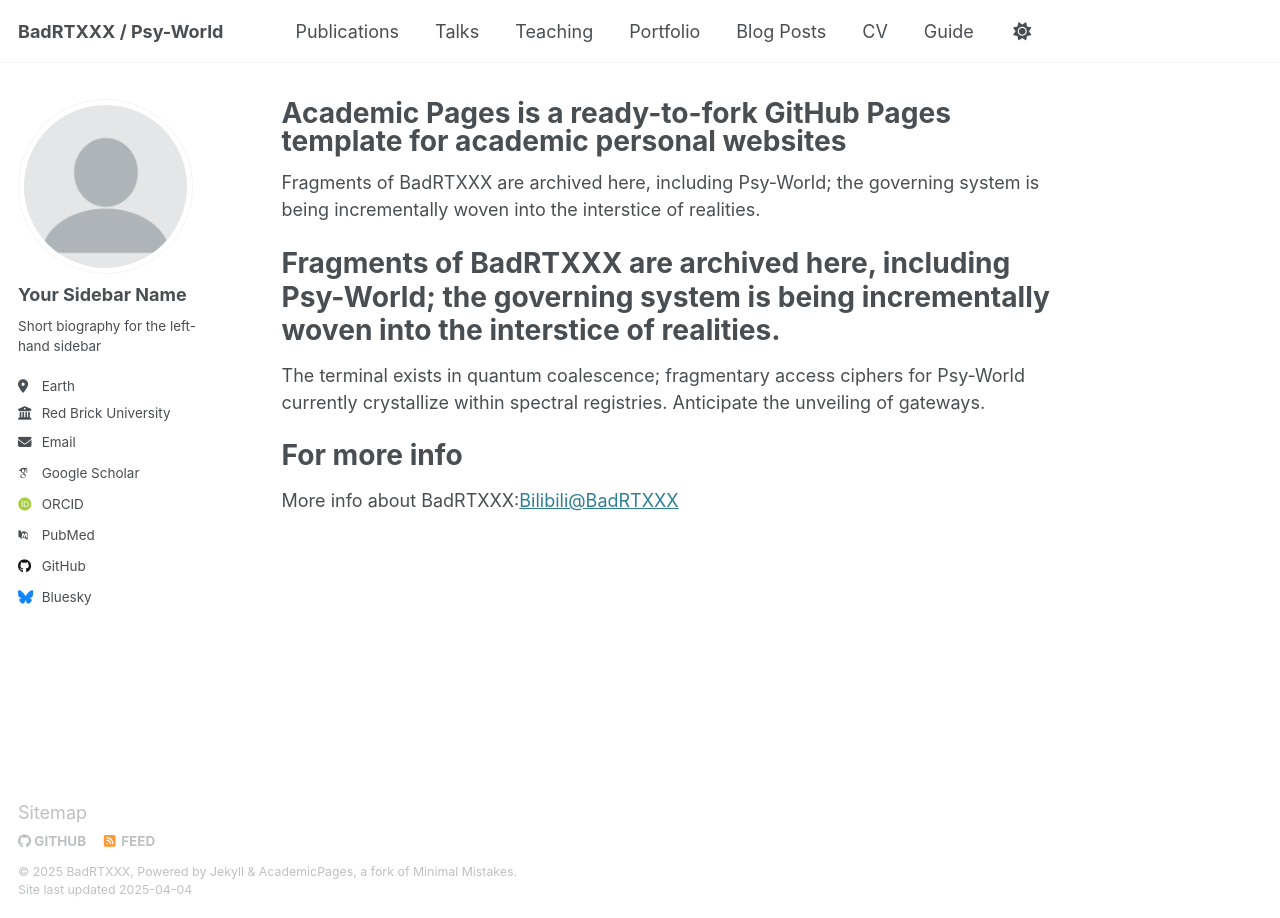
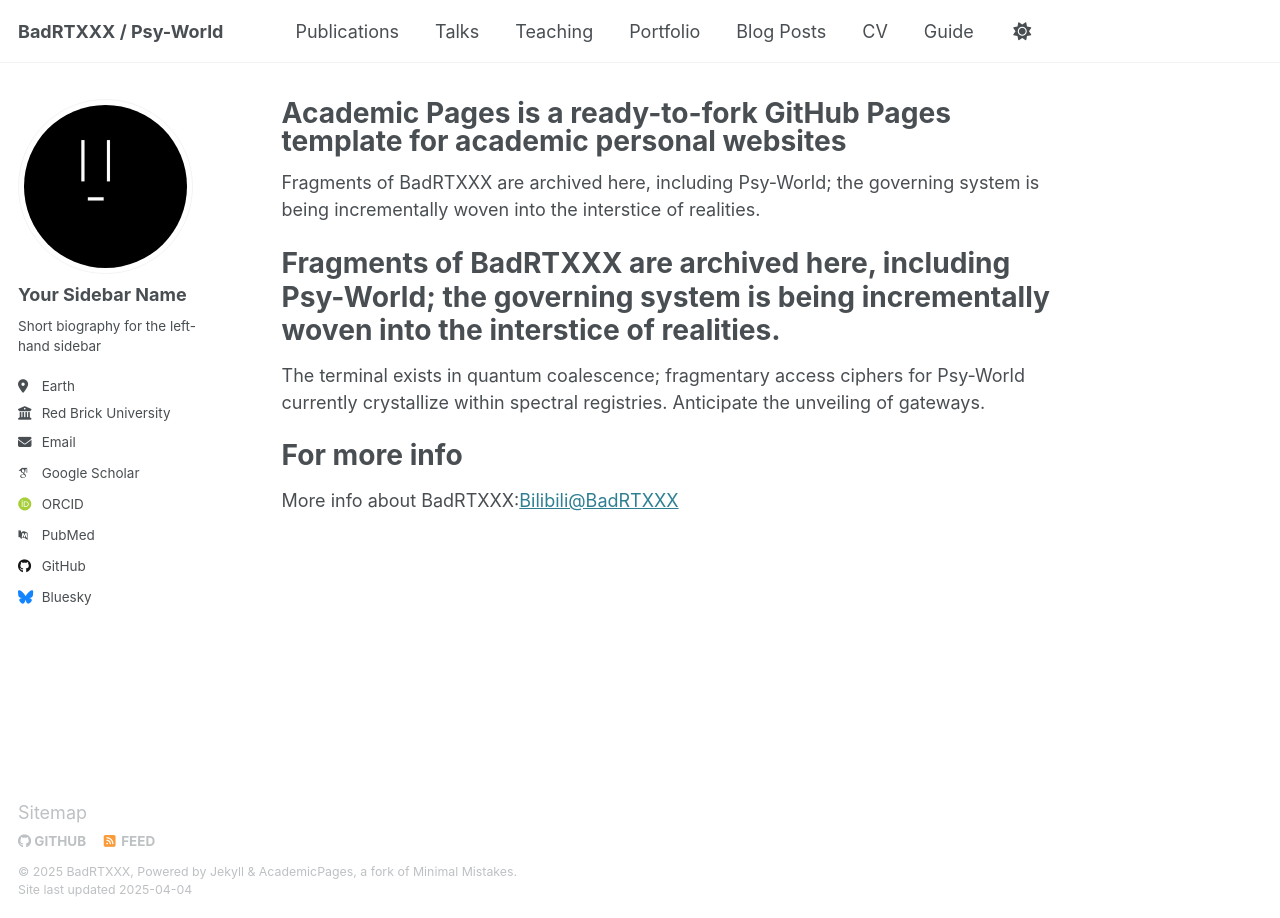
Before and after one commit to BadRTXXX/BadRTXXX.github.io, a Jekyll site: the page built from _pages/about.md, in a window 1280 px wide. Built offline with Jekyll 4.4.1, drawn with Linux system fonts in a browser that asks for light colours; some web fonts are replaced.

Commit message:
Update _config.yml

```diff
--- a/_config.yml
+++ b/_config.yml
@@ -22,7 +22,7 @@ repository               : "academicpages/academicpages.github.io"
 #               Additional customization can be done by editing /_includes/author-profile.html
 author:
   # Biographic information
-  avatar           : "profile.png"
+  avatar           : "BadRTXXX.png"
   name             : "Your Sidebar Name"
   pronouns         : # example: "she/her"
   bio              : "Short biography for the left-hand sidebar"
```
